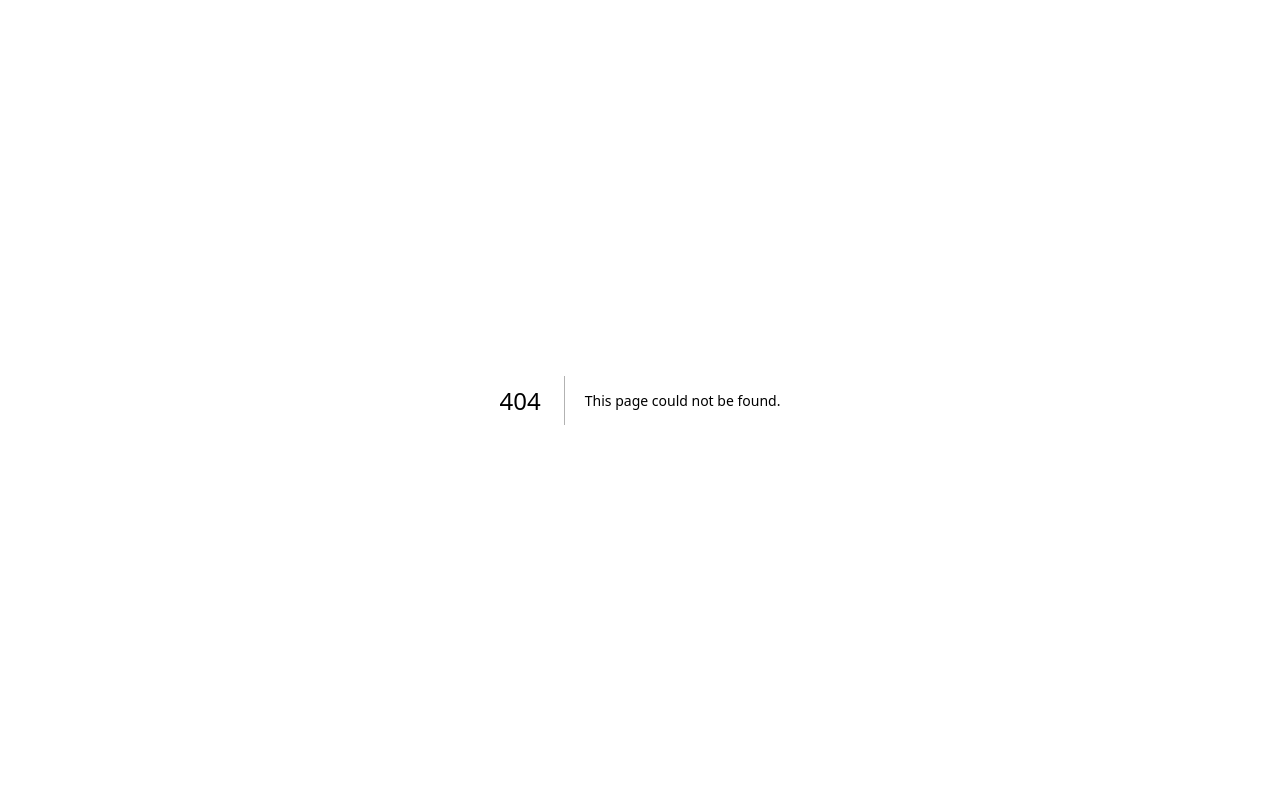
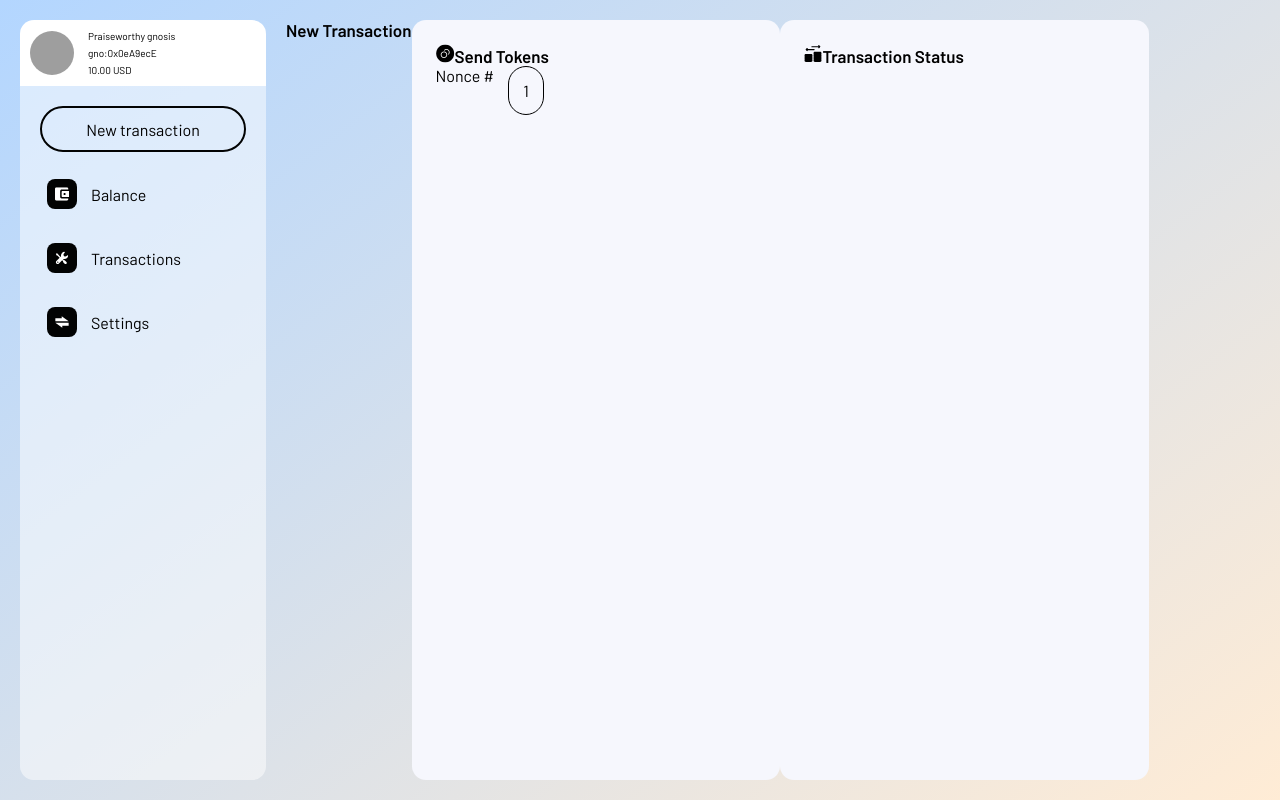
Before and after one commit to 1kx-network/safe-ui-lite, a Next.js app: page /new-transaction in a window 1280 px wide. Before the commit this address had no page. Built offline with nearby package versions, Linux system fonts and the light colour scheme; grey boxes are pictures that could not be loaded; what @web3modal/ethers would draw is missing.

Commit message:
start create ui

```diff
--- /dev/null
+++ b/src/app/new-transaction/new-transaction.styles.tsx
@@ -0,0 +1,12 @@
+import { styled } from '@mui/system';
+
+export const NonceBoxStyled = styled('div')(
+  ({ theme }) => `
+    display: flex;
+    align-items: center;
+    border: 1px solid ${theme.palette.black};
+    border-radius: ${theme.spacing(7)};
+    padding: ${theme.spacing(3.5)};
+    // margin-left: ${theme.spacing(3.5)};
+`
+);
--- /dev/null
+++ b/src/app/new-transaction/page.tsx
@@ -0,0 +1,39 @@
+'use client';
+
+import { WalletLayout, WalletPaper, WalletTypography } from '@/ui-kit';
+import TokensIcon from '@/assets/svg/tokens.svg';
+import TrxIcon from '@/assets/svg/trx-status.svg';
+import { Box } from '@mui/system';
+import { NonceBoxStyled } from './new-transaction.styles';
+import { themeMuiBase } from '@/assets/styles/theme-mui';
+
+const nonceCount = 1;
+
+export default function NewTransaction() {
+  return (
+    <WalletLayout>
+      <WalletTypography fontSize={17} fontWeight={600}>
+        New Transaction
+      </WalletTypography>
+      <Box display={'flex'}>
+        <WalletPaper>
+          <WalletTypography fontSize={17} fontWeight={600}>
+            <TokensIcon />
+            Send Tokens
+          </WalletTypography>
+
+          <Box display={'flex'} gap={themeMuiBase.spacing(3.5)}>
+            <WalletTypography>Nonce #</WalletTypography>
+            <NonceBoxStyled>{nonceCount}</NonceBoxStyled>
+          </Box>
+        </WalletPaper>
+        <WalletPaper>
+          <WalletTypography fontSize={17} fontWeight={600}>
+            <TrxIcon />
+            Transaction Status
+          </WalletTypography>
+        </WalletPaper>
+      </Box>
+    </WalletLayout>
+  );
+}
--- a/src/app/routes.tsx
+++ b/src/app/routes.tsx
@@ -6,6 +6,7 @@ const routes = {
   safeAccountList: '/safe-account/list',
   entryPage: '/entry-page',
   walletSetup: '/wallet-setup',
+  newTransaction: '/new-transaction',
 };
 
 export default routes;
```
Also changed, not shown: src/assets/svg/tokens.svg (added), src/assets/svg/trx-status.svg (added).
